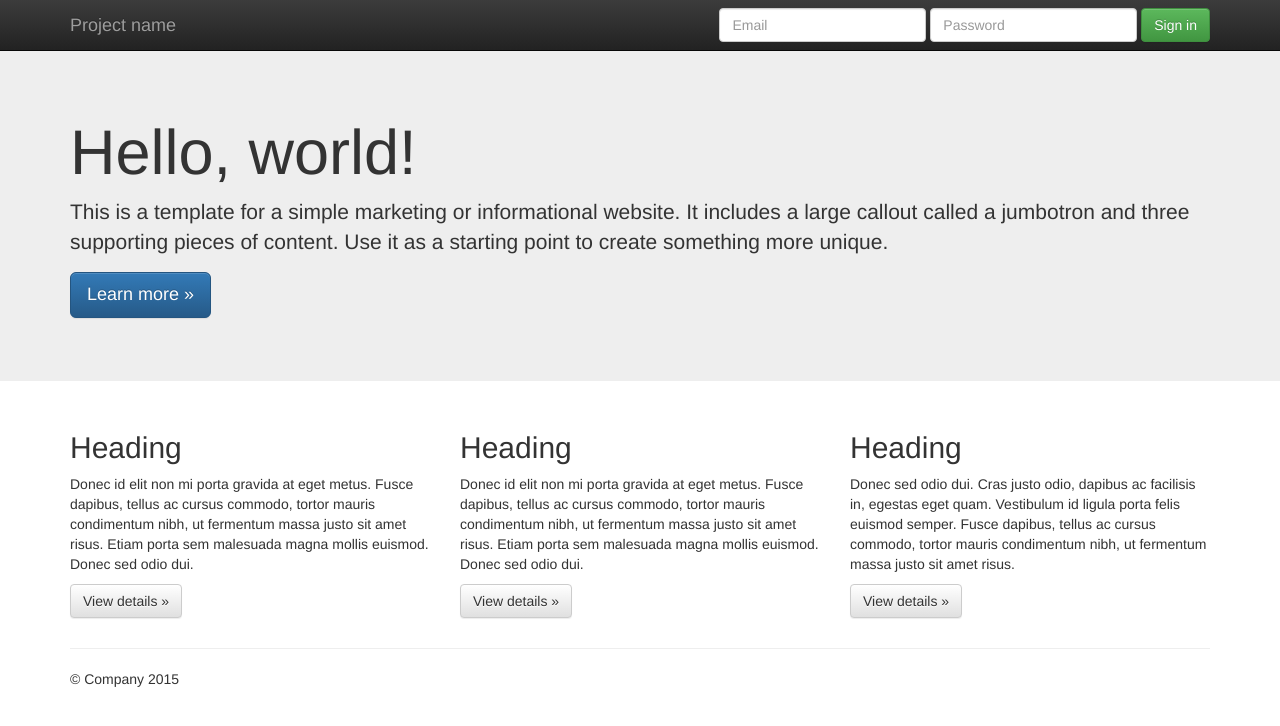
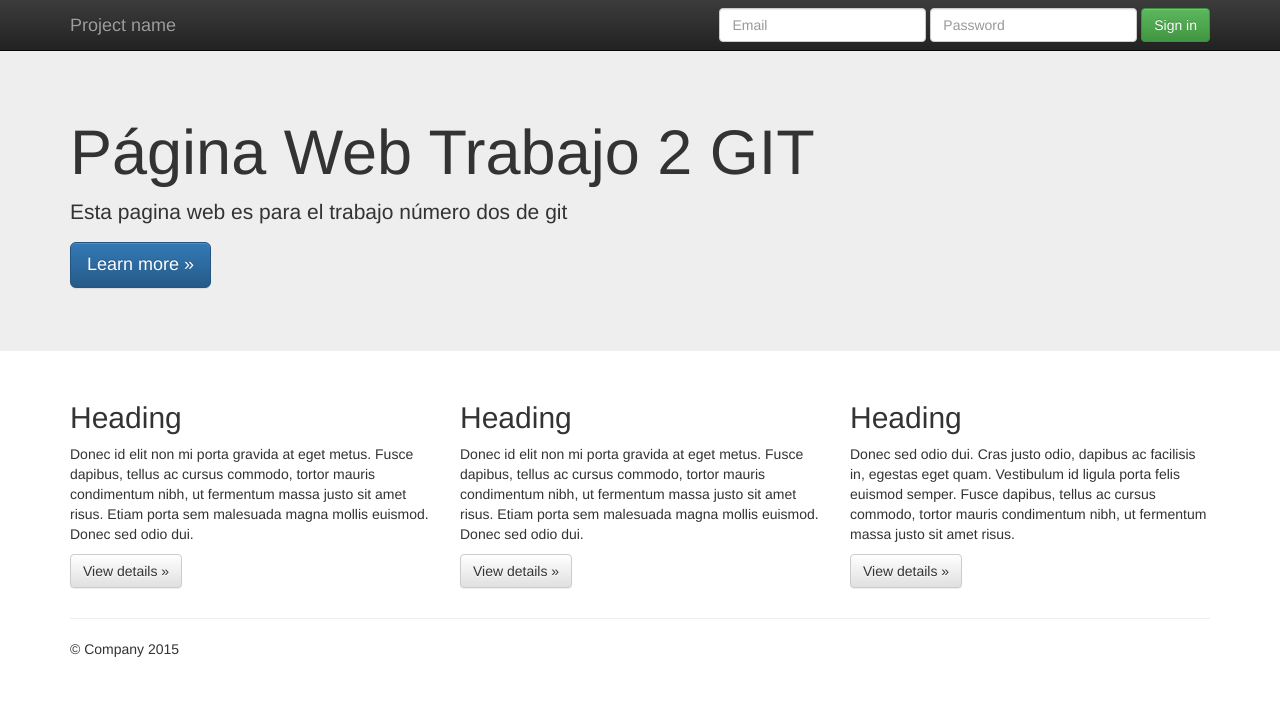
Before and after one commit to exgavil/Trabajo2_Gonzalo_Avila, a plain HTML site: page index.html in a window 1280 px wide. Drawn offline with nearby package versions, Linux system fonts and the light colour scheme.

Commit message:
Se actualiza Titulo y Subtitulo de index

```diff
--- a/index.html
+++ b/index.html
@@ -55,8 +55,8 @@
     <!-- Main jumbotron for a primary marketing message or call to action -->
     <div class="jumbotron">
       <div class="container">
-        <h1>Hello, world!</h1>
-        <p>This is a template for a simple marketing or informational website. It includes a large callout called a jumbotron and three supporting pieces of content. Use it as a starting point to create something more unique.</p>
+        <h1>Página Web Trabajo 2 GIT </h1>
+        <p>Esta pagina web es para el trabajo número dos de git</p>
         <p><a class="btn btn-primary btn-lg" href="#" role="button">Learn more &raquo;</a></p>
       </div>
     </div>
```
